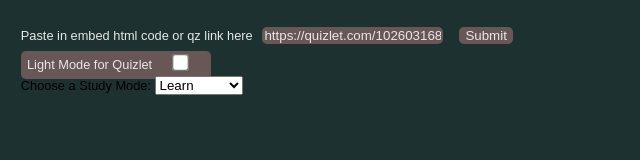
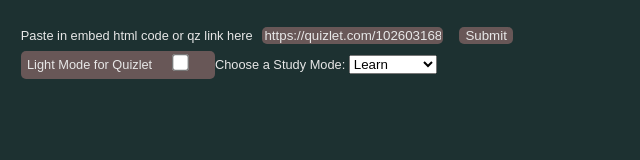
Before and after one commit to hypnotic3902/hypnotic3902.github.io, a plain HTML site: page index.html in a window 1280 px wide. Shown: the whole page, without its empty margins (0-640 px from the left). Drawn offline with Linux system fonts and the light colour scheme.

Commit message:
Update index.html

```diff
--- a/index.html
+++ b/index.html
@@ -56,9 +56,7 @@
             <span class="slider round"> Light Mode for Quizlet</span>
             <input type="checkbox">
           </label>
-    </form>
-
-         <label for="studyMode">Choose a Study Mode:
+        <label>Choose a Study Mode:
             <select name="studyMode" id="studyModeSelect">
                 <option value="learn" selected="selected">Learn</option>
                 <option value="match">Match</option>
@@ -68,6 +66,9 @@
                 <option value="test">Test</option>
             </select>
             </label>
+    </form>
+
+
 
    <script>
         let input = document.getElementById('inputter');
```
